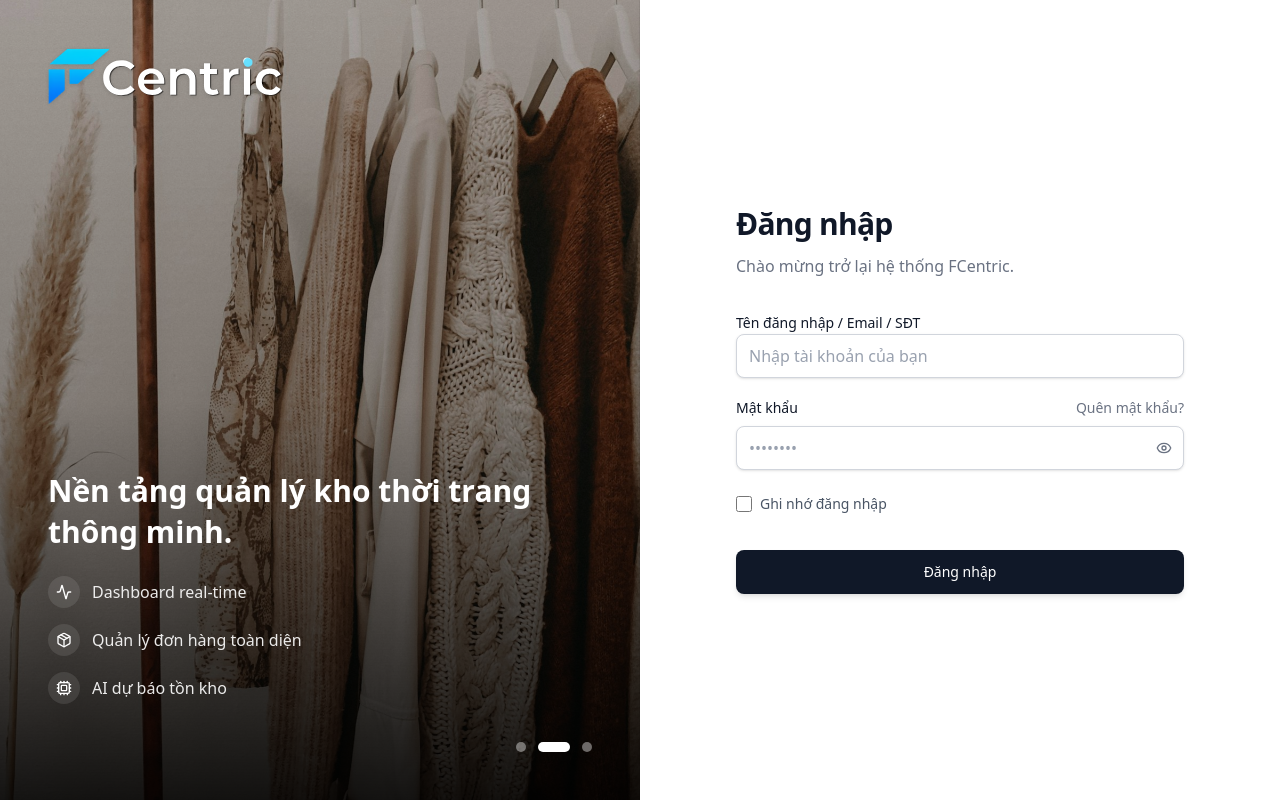
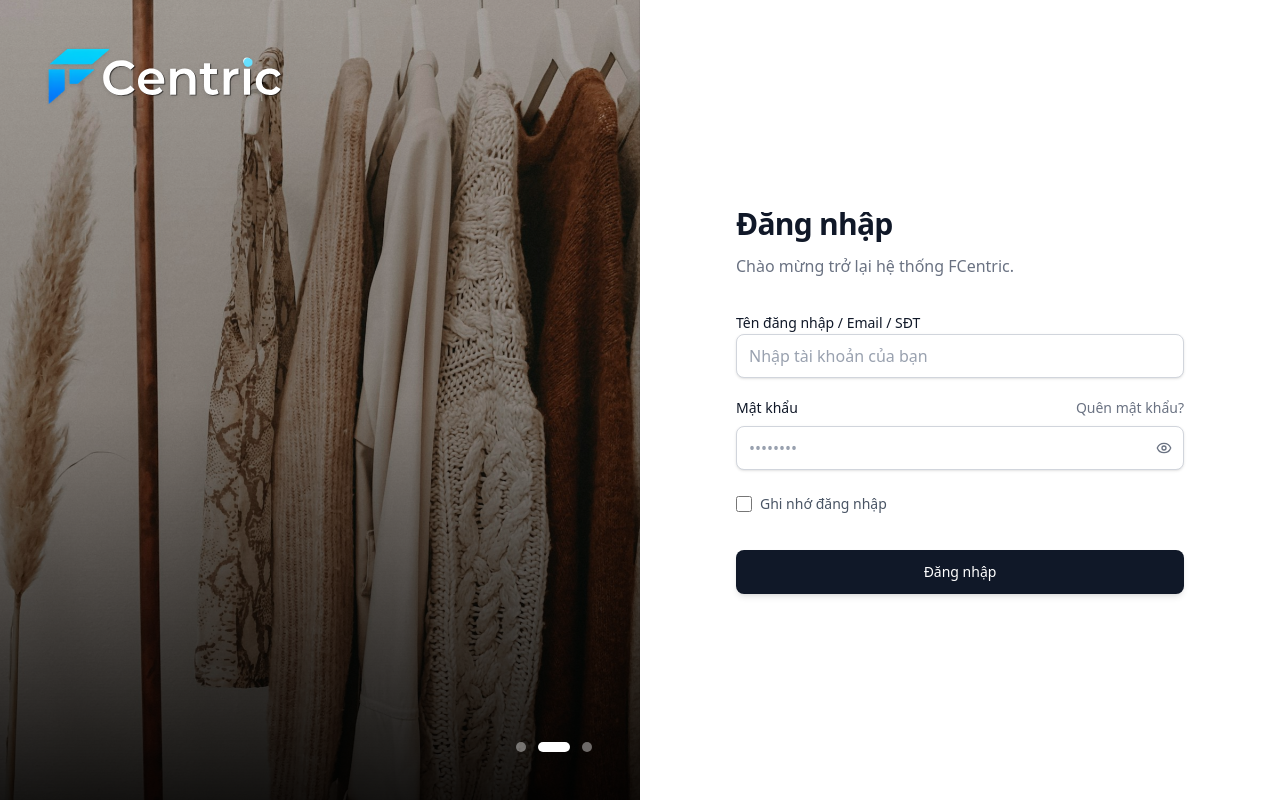
Before and after one commit to dracoyoungboi/ISP492-F-ORWMS, a React (Vite) app in the folder frontend/: page /login in a window 1280 px wide. Built offline with nearby package versions, Linux system fonts and the light colour scheme.

Commit message:
xóa phần chữ quảng bá ở panel ảnh trang đăng nhập, không thay đổi logic xác thực.

```diff
--- a/frontend/src/components/auth/AuthImagePanel.jsx
+++ b/frontend/src/components/auth/AuthImagePanel.jsx
@@ -1,5 +1,4 @@
 import { useCallback, useEffect, useRef, useState } from 'react';
-import { Activity, Cpu, Package } from 'lucide-react';
 import BrandLogo from '@/components/brand/BrandLogo';
 
 const SLIDES = [
@@ -146,32 +145,6 @@ export default function AuthImagePanel() {
                     <BrandLogo variant="auth" className="drop-shadow-sm lg:h-14" />
                 </div>
 
-                <div className="max-w-lg mb-12">
-                    <h2 className="text-3xl font-semibold leading-snug mb-6 text-white">
-                        Nền tảng quản lý kho thời trang thông minh.
-                    </h2>
-
-                    <div className="space-y-4">
-                        <div className="flex items-center gap-3">
-                            <div className="w-8 h-8 rounded-full bg-white/10 flex items-center justify-center backdrop-blur-sm">
-                                <Activity className="w-4 h-4 text-white" />
-                            </div>
-                            <p className="text-white/90 font-medium">Dashboard real-time</p>
-                        </div>
-                        <div className="flex items-center gap-3">
-                            <div className="w-8 h-8 rounded-full bg-white/10 flex items-center justify-center backdrop-blur-sm">
-                                <Package className="w-4 h-4 text-white" />
-                            </div>
-                            <p className="text-white/90 font-medium">Quản lý đơn hàng toàn diện</p>
-                        </div>
-                        <div className="flex items-center gap-3">
-                            <div className="w-8 h-8 rounded-full bg-white/10 flex items-center justify-center backdrop-blur-sm">
-                                <Cpu className="w-4 h-4 text-white" />
-                            </div>
-                            <p className="text-white/90 font-medium">AI dự báo tồn kho</p>
-                        </div>
-                    </div>
-                </div>
             </div>
 
             {/* Chấm điều hướng */}
```
